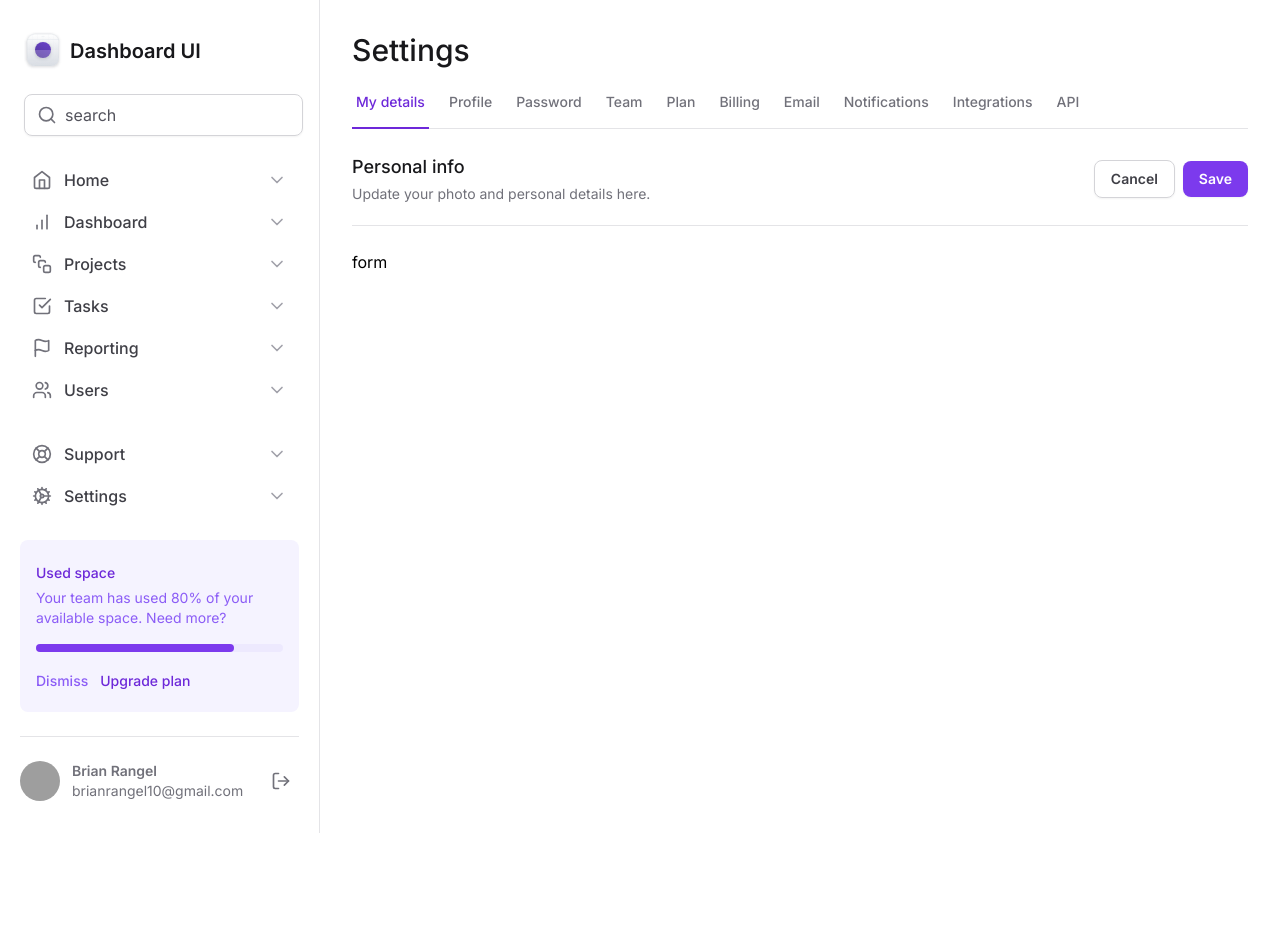
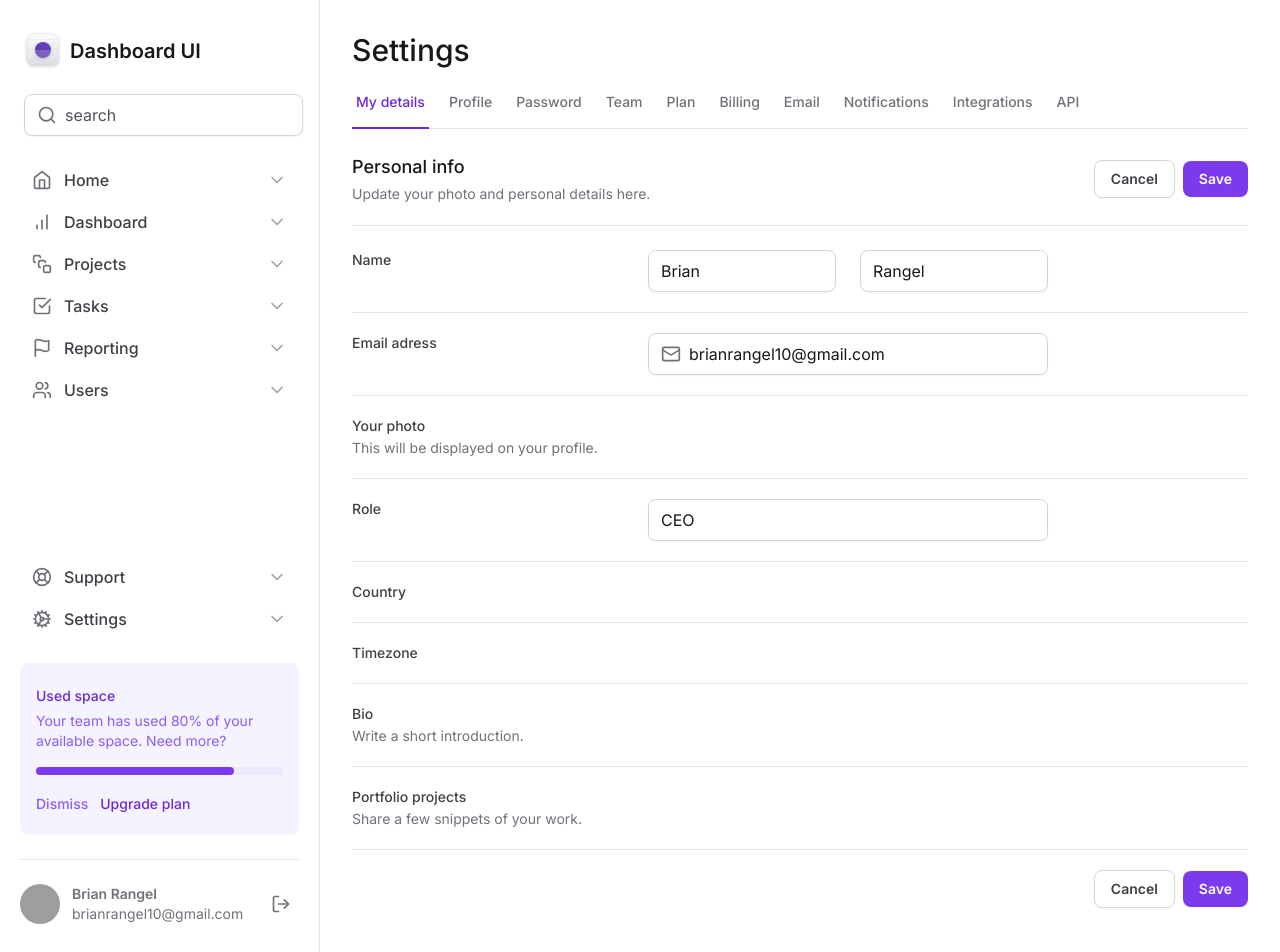
Before and after one commit to xumbreks/dashboardTailwind, a Next.js app: page / in a window 1280 px wide. Shown: the top 952 px of the page. Before the commit the page ends 833 px from the top, so only its background shows below. Built offline with nearby package versions, Linux system fonts and the light colour scheme; grey boxes are pictures that could not be loaded.

Commit message:
Campos do formulario

```diff
--- a/src/app/page.tsx
+++ b/src/app/page.tsx
@@ -1,4 +1,6 @@
 import { SettingTabs } from "@/components/SettingTabs";
+import * as Input from "@/components/input";
+import { Mail } from "lucide-react";
 
 export default function Home() {
   return (
@@ -24,7 +26,7 @@
               Cancel
             </button>
             <button
-              type="button"
+              type="submit"
               form="settings"
               className="rounded-lg px-4 py-2 text-sm font-semibold shadow-sm bg-violet-600 text-white hover:bg-violet-700"
             >
@@ -33,8 +35,127 @@
           </div>
         </div>
 
-        <form id="settings" className="w-full flex flex-col mt-6 ">
-          form
+        <form
+          id="settings"
+          className="w-full flex flex-col mt-6 gap-5 divide-y divide-zinc-200"
+        >
+          <div className="grid grid-cols-form gap-3">
+            <label
+              htmlFor="firstname"
+              className="text-sm font-medium text-zinc-700"
+            >
+              Name
+            </label>
+            <div className="grid gap-6 grid-cols-2">
+              <Input.InputRoot>
+                <Input.InputControl id="firstname" defaultValue="Brian" />
+              </Input.InputRoot>
+
+              <Input.InputRoot>
+                <Input.InputControl defaultValue="Rangel" />
+              </Input.InputRoot>
+            </div>
+          </div>
+
+          <div className="grid grid-cols-form gap-3 pt-5">
+            <label
+              htmlFor="email"
+              className="text-sm font-medium text-zinc-700"
+            >
+              Email adress
+            </label>
+            <Input.InputRoot>
+              <Input.InputPrefix>
+                <Mail className="h-5 w-5 text-zinc-500" />
+              </Input.InputPrefix>
+              <Input.InputControl
+                id="email"
+                type="email"
+                defaultValue="brianrangel10@gmail.com"
+              />
+            </Input.InputRoot>
+          </div>
+
+          <div className="grid grid-cols-form gap-3 pt-5">
+            <label
+              htmlFor="email"
+              className="text-sm font-medium text-zinc-700"
+            >
+              Your photo
+              <span className="block mt-0.5 text-sm font-normal text-zinc-500">
+                This will be displayed on your profile.
+              </span>
+            </label>
+            <div></div>
+          </div>
+
+          <div className="grid grid-cols-form gap-3 pt-5">
+            <label htmlFor="role" className="text-sm font-medium text-zinc-700">
+              Role
+            </label>
+            <Input.InputRoot>
+              <Input.InputControl id="role" defaultValue="CEO" />
+            </Input.InputRoot>
+          </div>
+
+          <div className="grid grid-cols-form gap-3 pt-5">
+            <label
+              htmlFor="country"
+              className="text-sm font-medium text-zinc-700"
+            >
+              Country
+            </label>
+            <div></div>
+          </div>
+
+          <div className="grid grid-cols-form gap-3 pt-5">
+            <label
+              htmlFor="timezone"
+              className="text-sm font-medium text-zinc-700"
+            >
+              Timezone
+            </label>
+            <div></div>
+          </div>
+
+          <div className="grid grid-cols-form gap-3 pt-5">
+            <label htmlFor="bio" className="text-sm font-medium text-zinc-700">
+              Bio
+              <span className="block mt-0.5 text-sm font-normal text-zinc-500">
+                Write a short introduction.
+              </span>
+            </label>
+            <div></div>
+          </div>
+
+          <div className="grid grid-cols-form gap-3 pt-5">
+            <label
+              htmlFor="projects"
+              className="text-sm font-medium text-zinc-700"
+            >
+              Portfolio projects
+              <span className="block mt-0.5 text-sm font-normal text-zinc-500">
+                Share a few snippets of your work.
+              </span>
+            </label>
+            <div></div>
+          </div>
+
+          <div className="flex items-center justify-end gap-2 pt-5">
+            <button
+              type="button"
+              className="rounded-lg px-4 py-2 text-sm font-semibold shadow-sm border border-zinc-300 text-zinc-700
+              hover:bg-zinc-50"
+            >
+              Cancel
+            </button>
+            <button
+              type="button"
+              className="rounded-lg px-4 py-2 text-sm font-semibold shadow-sm bg-violet-600 text-white hover:bg-violet-700"
+            >
+              Save
+            </button>
+          </div>
         </form>
       </div>
     </>
--- a/tailwind.config.ts
+++ b/tailwind.config.ts
@@ -11,6 +11,7 @@
       gridTemplateColumns: {
         app: 'minmax(18rem, 20rem) 1fr',
         profile: 'max-content 1fr min-content',
+        form: 'minmax(7.5rem, 17.5rem) minmax(25rem, 1fr) minmax(0, 15rem)',
       },
     },
   },
```
